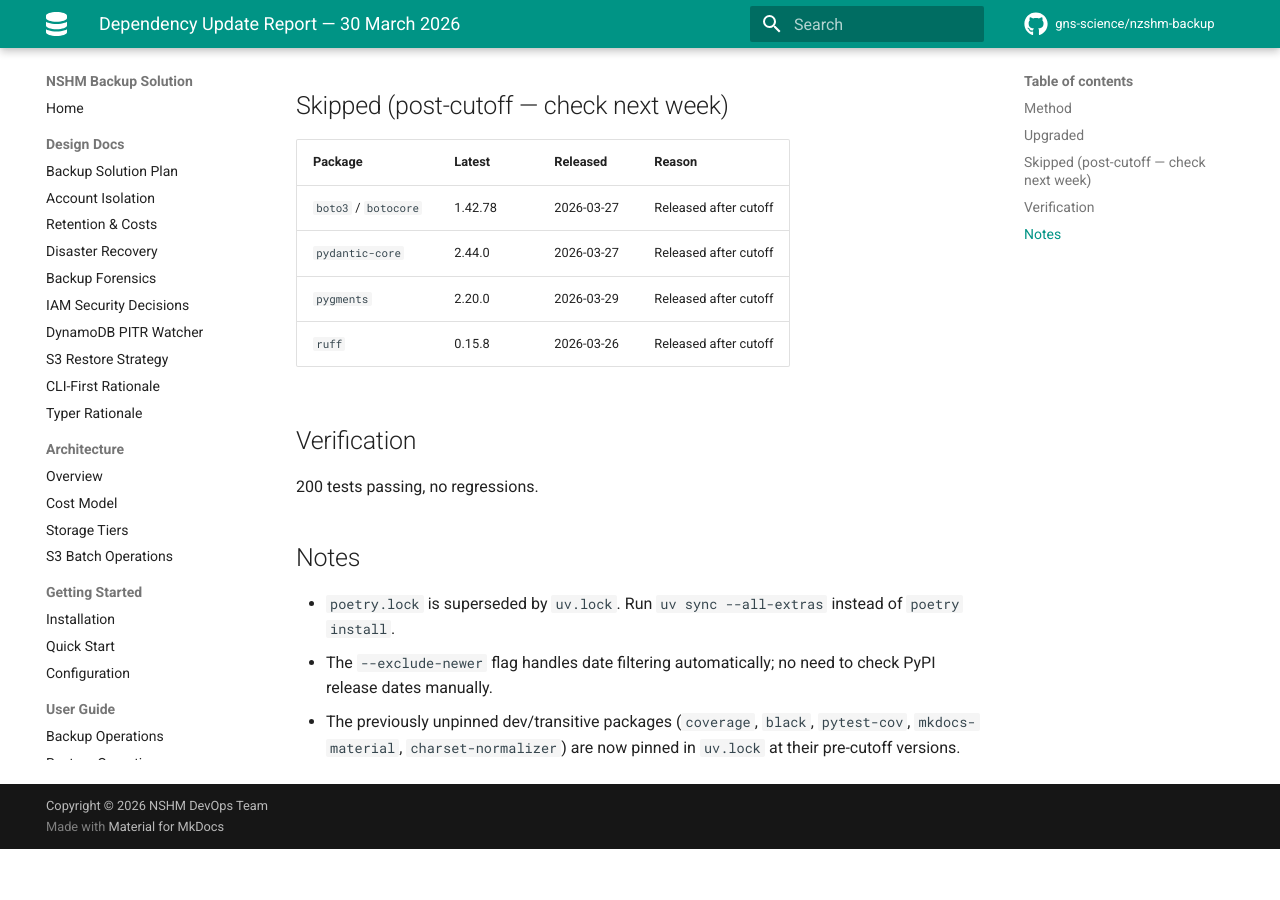
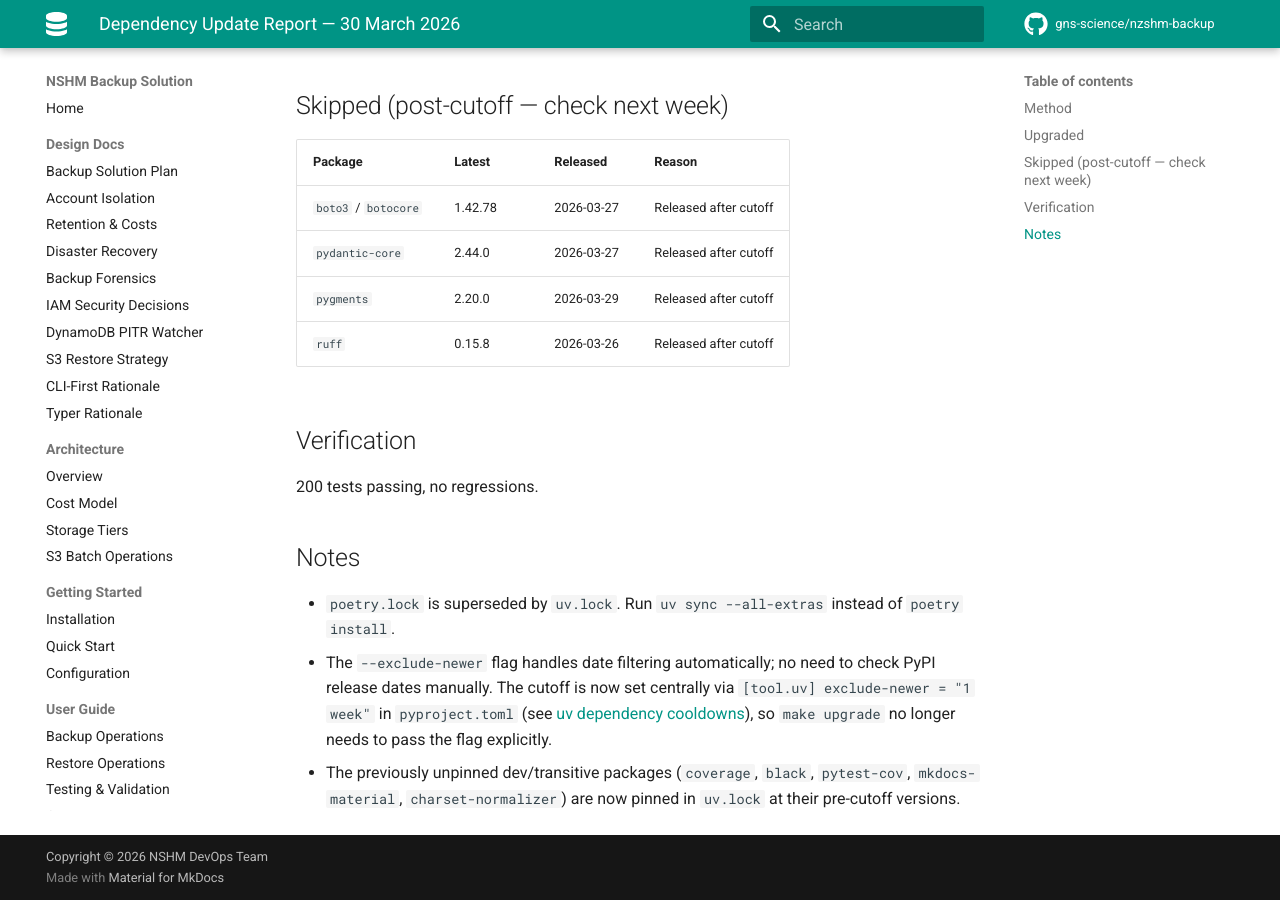
Before and after one commit to GNS-Science/aws-snapshot, an MkDocs documentation site: the page built from docs/development/UPDATE_REPORT_2026-03-30.md, in a window 1280 px wide and 900 px high, scrolled down 1059 px. Built offline with MkDocs 1.6.1 and Material for MkDocs 9.7.7, drawn with Linux system fonts in a browser that asks for light colours; comment, search, counter and statistics services are not loaded; the version menu is left out; before the commit the page ends 1908 px from its top, so only the background shows below that; some of the changed text lies outside the part shown.

Commit message:
chore: centralise uv exclude-newer cooldown in pyproject.toml
Add [tool.uv] exclude-newer = "1 week" so the 1-week dependency cooldown
is declared once in config rather than computed at make-time. Simplify
Makefile upgrade target accordingly and update contributing docs.

````diff
--- a/docs/development/UPDATE_REPORT_2026-03-30.md
+++ b/docs/development/UPDATE_REPORT_2026-03-30.md
@@ -5,7 +5,7 @@
 Used `uv` with a 1-week recency filter to avoid upgrading packages released within the last 7 days:
 
 ```bash
-uv lock --upgrade --exclude-newer 2026-03-23
+uv lock --upgrade   # cooldown: exclude-newer = "1 week" set in pyproject.toml
 uv sync --all-extras
 uv run pytest
 ```
@@ -43,5 +43,5 @@
 ## Notes
 
 - `poetry.lock` is superseded by `uv.lock`. Run `uv sync --all-extras` instead of `poetry install`.
-- The `--exclude-newer` flag handles date filtering automatically; no need to check PyPI release dates manually.
+- The `--exclude-newer` flag handles date filtering automatically; no need to check PyPI release dates manually. The cutoff is now set centrally via `[tool.uv] exclude-newer = "1 week"` in `pyproject.toml` (see [uv dependency cooldowns](https://docs.astral.sh/uv/concepts/resolution/#dependency-cooldowns)), so `make upgrade` no longer needs to pass the flag explicitly.
 - The previously unpinned dev/transitive packages (`coverage`, `black`, `pytest-cov`, `mkdocs-material`, `charset-normalizer`) are now pinned in `uv.lock` at their pre-cutoff versions.
--- a/pyproject.toml
+++ b/pyproject.toml
@@ -66,6 +66,9 @@
 warn_unused_configs = true
 ignore_missing_imports = true
 
+[tool.uv]
+exclude-newer = "1 week"
+
 [tool.pytest.ini_options]
 testpaths = ["tests"]
 python_files = "test_*.py"
````
Also changed, not shown: docs/development/contributing.md (+2 -2 lines), 1 other file.
